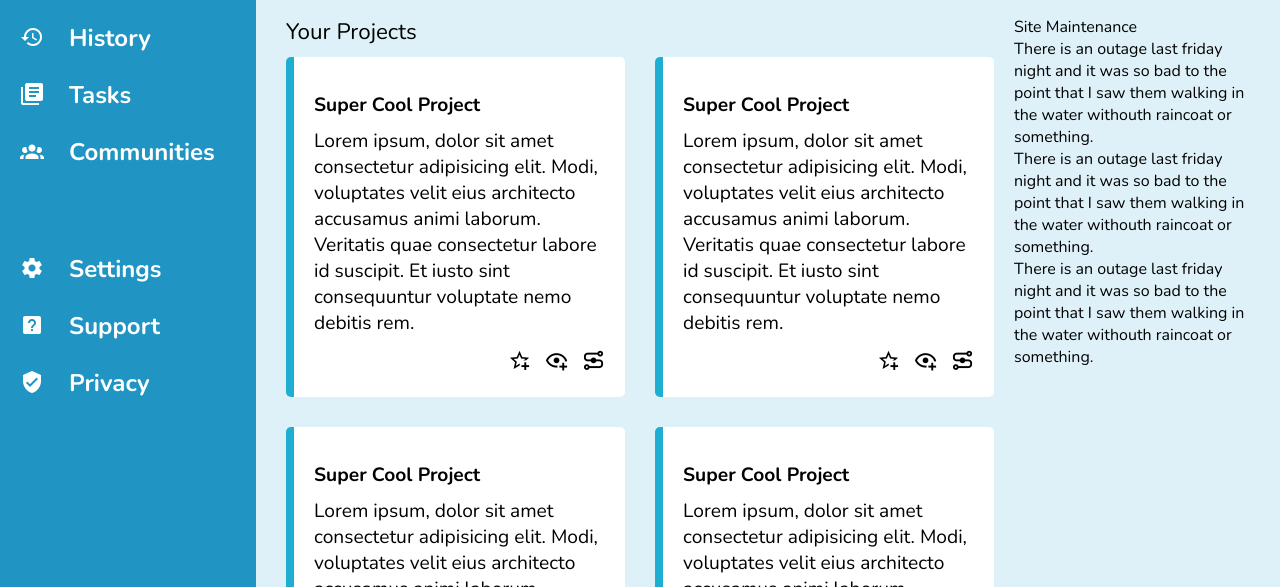
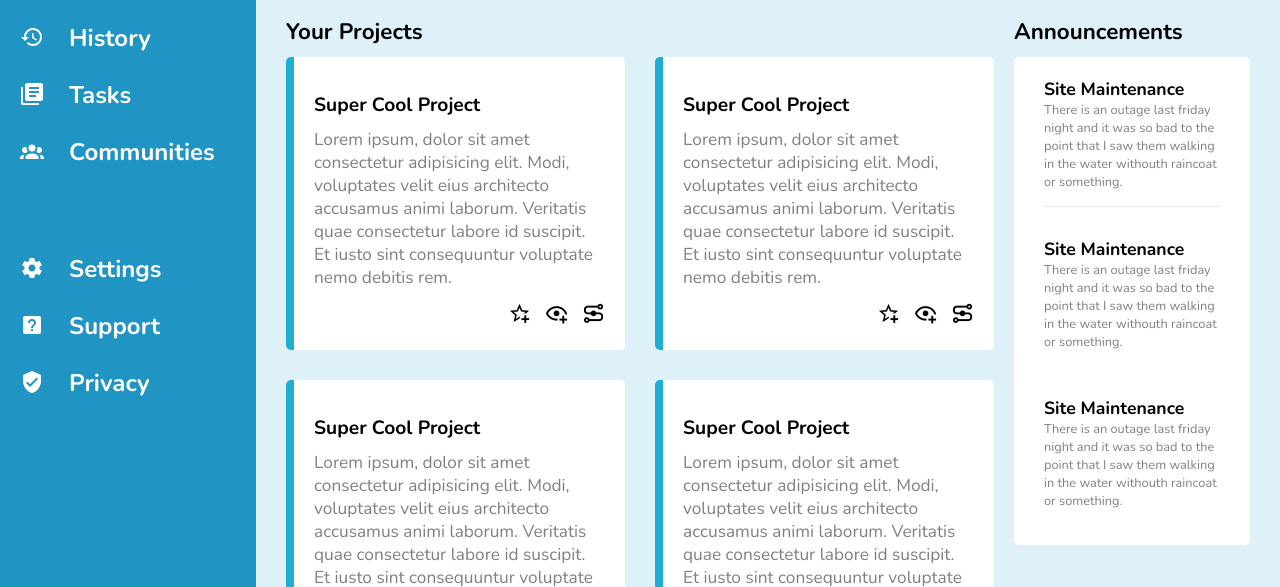
Before and after one commit to kitmrjn/Admin-Dashboard, a plain HTML site: page index.html in a window 1280 px wide. Shown: the part 365-952 px from the top of the page. Drawn offline with nearby package versions, Linux system fonts and the light colour scheme.

Commit message:
Finalized the design for announcement section

```diff
--- a/index.html
+++ b/index.html
@@ -146,24 +146,36 @@
                     </div>
                 </div>
                 <div class="announcements">
+                    <p>Announcements</p>
+                    <div class="announcement-container">
                         <div>
                             <p>Site Maintenance</p>
-                        <div>
+                            <div class="description">
                                 There is an outage last friday night and it was so bad to the point that
                                 I saw them walking in the water withouth raincoat or something.
                             </div>
+                        </div>
+
                         <div>
+                            <p>Site Maintenance</p>
+                            <div class="description">
                                 There is an outage last friday night and it was so bad to the point that
                                 I saw them walking in the water withouth raincoat or something.
                             </div>
+                        </div>
+
                         <div>
+                            <p>Site Maintenance</p>
+                            <div class="description">
                                 There is an outage last friday night and it was so bad to the point that
                                 I saw them walking in the water withouth raincoat or something.
                             </div>
                         </div>
                     </div>
+                </div>
                 <div class="trending">
                     <p>Trending</p>
+                    <div class="trending-container">
                         <div class="trending-user">
                             <div>profile</div>
                             <div class="trending-username">@kitmrjn</div>
@@ -183,5 +195,6 @@
                 </div>
             </div>
         </div>
+    </div>
 </body>
 </html>
--- a/style.css
+++ b/style.css
@@ -194,9 +194,11 @@ label {
     grid-row: 1/ span 2;
 }
 
-.projects > p {
+.projects > p,
+.announcements > p {
     font-size: 1.4em;
     margin-bottom: 10px;
+    font-weight: bold;
 }
 
 .cards-container {
@@ -223,6 +225,7 @@ label {
 
 .card > .description {
     grid-column: 1 / span 3;
+    font-size: 0.9em;
 }
 
 .card > .clickables {
@@ -233,3 +236,33 @@ label {
     font-size: 1.2em;
     margin-top: 10px;
 }
+
+/* End of Projects */
+
+/* Start of Announcements */
+
+.announcement-container {
+    background-color: #fff;
+    padding: 20px 30px 20px 30px;
+    display: grid;
+    gap: 30px;
+    border-radius: 5px;
+}
+
+.announcement-container > div > p {
+    font-weight: bold;
+    font-size: 1.1em;
+}
+
+.announcement-container > div:first-child {
+    border-bottom: 1px solid rgb(235, 230, 230);
+}
+
+.announcement-container > div > .description {
+    font-size: 0.8em;
+    padding-bottom: 15px;
+}
+
+.description {
+    color: gray;
+}
```
Lines whose indentation alone changed are shown as unchanged.
